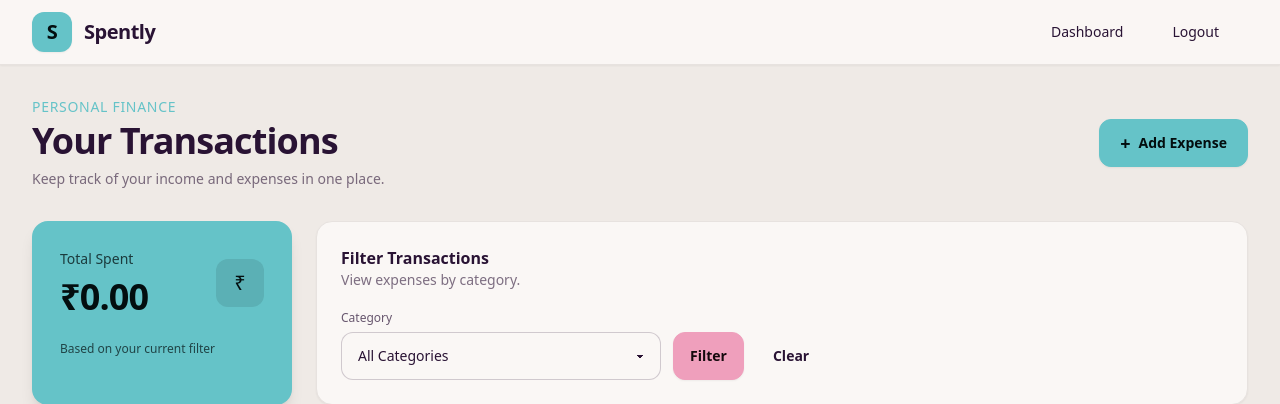
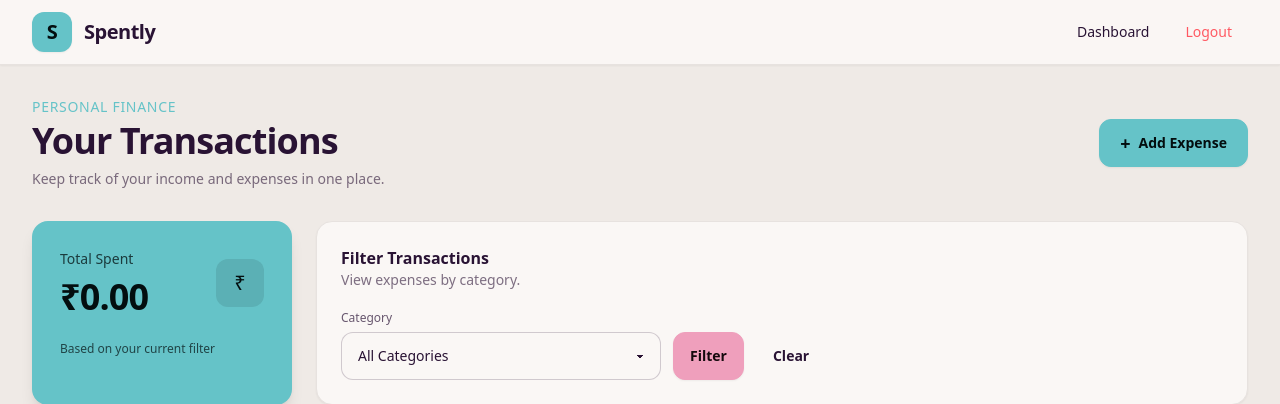
Before and after one commit to hariprasad2512/spently-app, a Django app: page /dashboard/ in a window 1280 px wide. Shown: the top 404 px of the page. Run offline with Django 5.2, Linux system fonts and the light colour scheme; a user stored in the database is signed in; data comes from the database, SQL or seed files in the repository; some libraries are stand-ins or nearby versions.

Commit message:
style: standardize HTML formatting and improve navbar structure

```diff
--- a/tracker/templates/tracker/base.html
+++ b/tracker/templates/tracker/base.html
@@ -1,8 +1,8 @@
-<!DOCTYPE html>
+<!doctype html>
 <html lang="en" data-theme="cupcake">
   <head>
-    <meta charset="UTF-8">
-    <meta name="viewport" content="width=device-width, initial-scale=1.0">
+    <meta charset="UTF-8" />
+    <meta name="viewport" content="width=device-width, initial-scale=1.0" />
 
     <title>{% block title %}Spently{% endblock title %}</title>
 
@@ -25,11 +25,11 @@
   </head>
 
   <body class="min-h-screen bg-base-200 font-sans">
-
     <!-- Navbar -->
-    <header class="sticky top-0 z-50 border-b border-base-300 bg-base-100/95 shadow-sm backdrop-blur">
+    <header
+      class="sticky top-0 z-50 border-b border-base-300 bg-base-100/95 shadow-sm backdrop-blur"
+    >
       <div class="navbar mx-auto w-full max-w-7xl px-4 sm:px-6 lg:px-8">
-
         <!-- Logo -->
         <div class="flex-1">
           <a
@@ -42,22 +42,19 @@
               S
             </span>
 
-                    <span class="text-base-content">
-                        Spently
-                    </span>
+            <span class="text-base-content"> Spently </span>
           </a>
         </div>
 
         <!-- Desktop Navigation -->
         <div class="hidden sm:flex">
           <ul class="menu menu-horizontal items-center gap-1 p-0">
-
             {% if user.is_authenticated %}
 
             <li>
               <a
                 href="{% url 'dashboard' %}"
-                                class="nav-link rounded-lg font-medium"
+                class="nav-link rounded-lg font-medium hover:bg-base-200 py-2 px-4 transition-colors duration-200"
               >
                 Dashboard
               </a>
@@ -67,12 +64,12 @@
               <form
                 action="{% url 'logout_view' %}"
                 method="post"
-                                class="m-0"
+                class="contents"
               >
                 {% csrf_token %}
                 <button
                   type="submit"
-                                    class="btn btn-ghost btn-sm rounded-lg font-medium"
+                  class="nav-link rounded-lg font-medium text-error py-2 px-4 hover:bg-base-200 transition-colors duration-200"
                 >
                   Logout
                 </button>
@@ -84,7 +81,7 @@
             <li>
               <a
                 href="{% url 'login_view' %}"
-                                class="nav-link rounded-lg font-medium"
+                class="nav-link rounded-lg font-medium hover:bg-base-200 py-2 px-4 transition-colors duration-200"
               >
                 Login
               </a>
@@ -93,20 +90,18 @@
             <li>
               <a
                 href="{% url 'register' %}"
-                                class="btn btn-primary btn-sm ml-1 rounded-lg px-4"
+                class="nav-link rounded-lg font-medium hover:bg-base-200 py-2 px-4 transition-colors duration-200"
               >
                 Sign Up
               </a>
             </li>
 
             {% endif %}
-
           </ul>
         </div>
 
         <!-- Mobile Navigation -->
         <div class="dropdown dropdown-end sm:hidden">
-
           <label tabindex="0" class="btn btn-ghost btn-circle">
             <svg
               xmlns="http://www.w3.org/2000/svg"
@@ -128,11 +123,13 @@
             tabindex="0"
             class="menu dropdown-content z-[1] mt-3 w-48 rounded-box border border-base-300 bg-base-100 p-2 shadow-lg"
           >
-
             {% if user.is_authenticated %}
 
             <li>
-                            <a href="{% url 'dashboard' %}">
+              <a
+                href="{% url 'dashboard' %}"
+                class="nav-link rounded-lg font-medium hover:bg-base-200 py-2 px-4 transition-colors duration-200"
+              >
                 Dashboard
               </a>
             </li>
@@ -141,11 +138,12 @@
               <form
                 action="{% url 'logout_view' %}"
                 method="post"
+                class="contents"
               >
                 {% csrf_token %}
                 <button
                   type="submit"
-                                    class="w-full text-left"
+                  class="w-full justify-start text-left rounded-lg font-medium text-error py-2 px-4 hover:bg-base-200 transition-colors duration-200"
                 >
                   Logout
                 </button>
@@ -155,30 +153,32 @@
             {% else %}
 
             <li>
-                            <a href="{% url 'login_view' %}">
+              <a
+                href="{% url 'login_view' %}"
+                class="nav-link rounded-lg font-medium hover:bg-base-200 py-2 px-4 transition-colors duration-200"
+              >
                 Login
               </a>
             </li>
 
             <li>
-                            <a href="{% url 'register' %}">
+              <a
+                href="{% url 'register' %}"
+                class="nav-link rounded-lg font-medium hover:bg-base-200 py-2 px-4 transition-colors duration-200"
+              >
                 Sign Up
               </a>
             </li>
 
             {% endif %}
-
           </ul>
         </div>
-
       </div>
     </header>
 
     <!-- Main Content -->
     <main class="mx-auto w-full max-w-7xl px-4 py-8 sm:px-6 lg:px-8">
-        {% block content %}
-        {% endblock content %}
+      {% block content %} {% endblock content %}
     </main>
-
   </body>
 </html>
```
Lines whose indentation alone changed are shown as unchanged.
